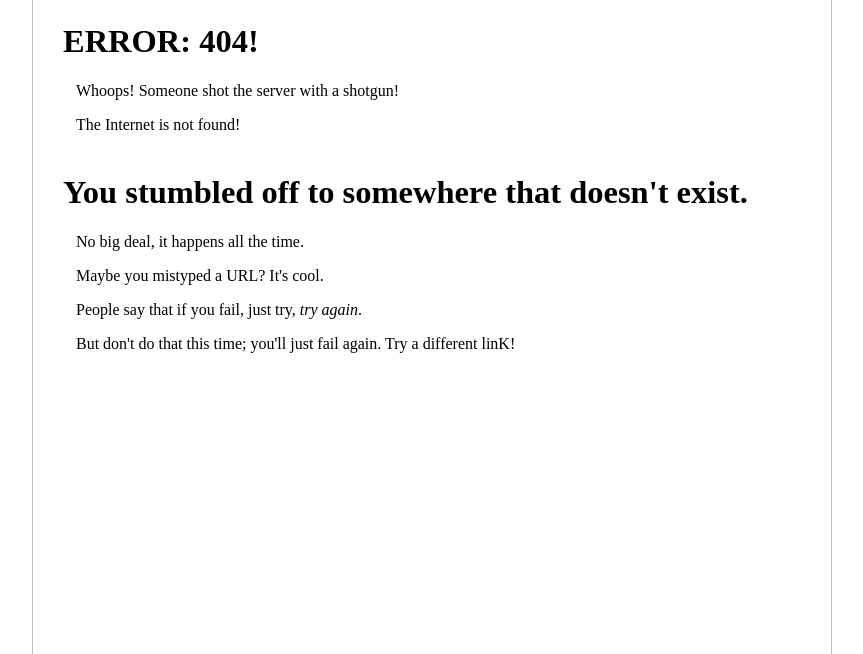
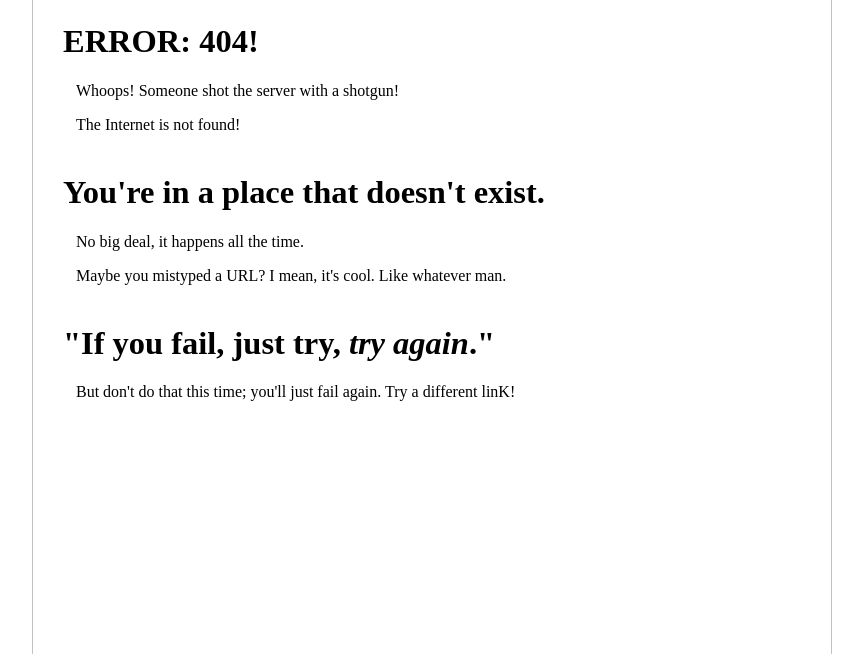
Before and after one commit to JohnHammond/johnhammond.org, a plain HTML site: page custom_errors/custom_404.html in a window 1280 px wide. Shown: the part 146-800 px from the top of the page, without its empty margins (208-1071 px from the left). Drawn offline with Linux system fonts and the light colour scheme; files that its build step writes are made by us from their sources; a web font is replaced by a local one.

Commit message:
Corrected the 404 custom error pages

```diff
--- a/custom_errors/custom_404.html
+++ b/custom_errors/custom_404.html
@@ -3,7 +3,7 @@
 <html>
 
 	<head>
-		<title>404 Not Found : johnhammond.org</title>
+		<title>404 Not Found | johnhammond.org</title>
 		<meta charset="utf-8">
 		<link rel="stylesheet" type="text/css" href="css/master.css">
 	</head>
@@ -28,16 +28,16 @@
 			The Internet is not found!
 		</p>
 
-		<h1> You stumbled off to somewhere that doesn't exist.</h1>
+		<h1> You're in a place that doesn't exist.</h1>
 		<p>
 			No big deal, it happens all the time.
 		</p>
 		<p>
-			Maybe you mistyped a URL? It's cool.
+			Maybe you mistyped a URL? I mean, it's cool. Like whatever man.
 		</p>
-		<p>
-			People say that if you fail, just try, <em>try again</em>.
-		</p>
+		<h1>
+			"If you fail, just try, <em>try again</em>."
+		</h1>
 		<p>
 			But don't do that this time; you'll just fail again. Try a different linK!
 		</p>
```
Also changed, not shown: 2 other files.
